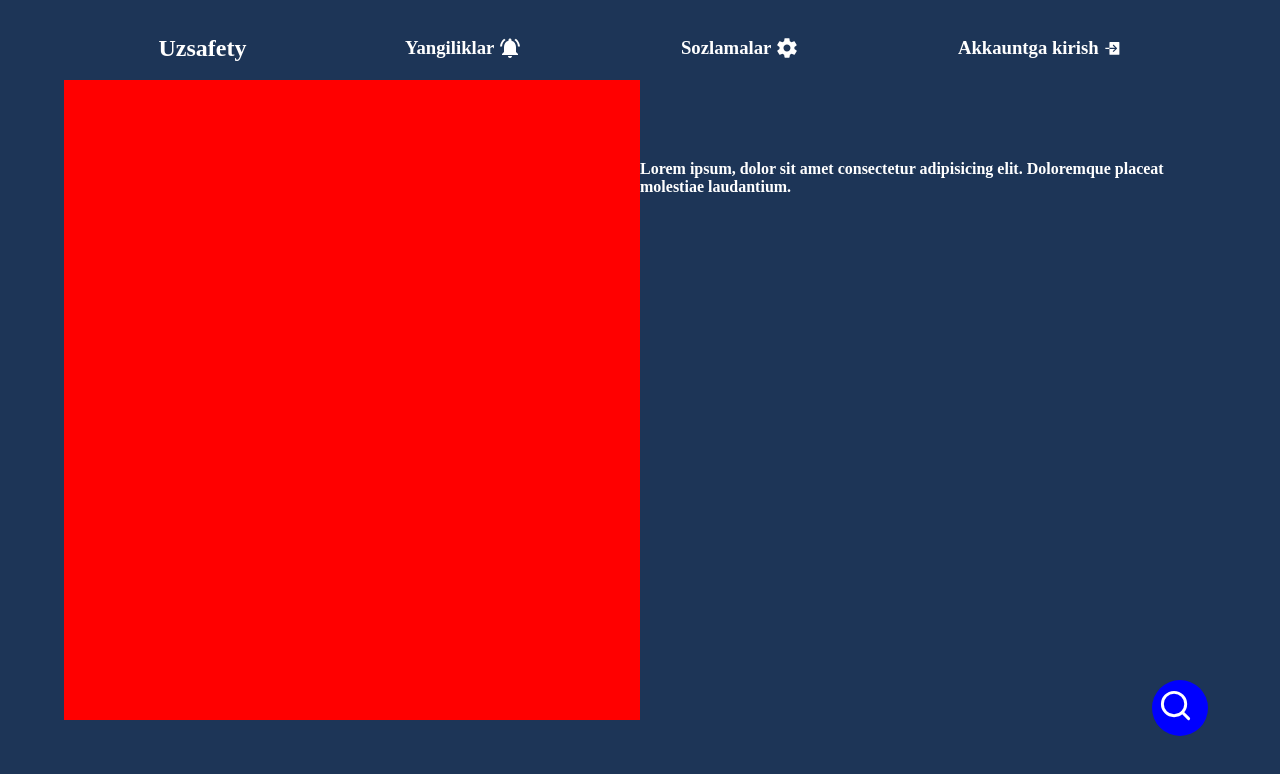
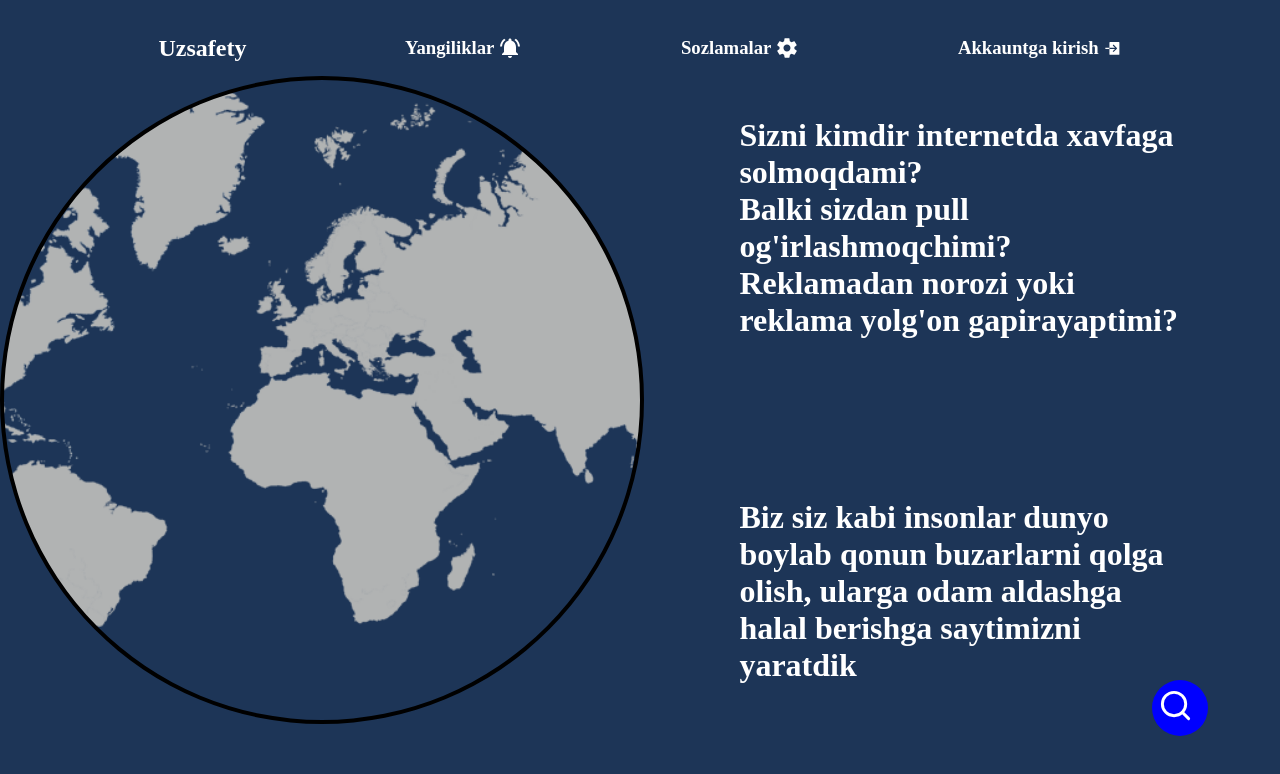
Before and after one commit to Ozodbek3/Cyber_Security, a React (Create React App) app: page / in a window 1280 px wide. Shown: the top 774 px of the page. Built offline with nearby package versions, Linux system fonts and the light colour scheme.

Commit message:
Section 1

```diff
--- a/src/components/Layout/BaseLayout.jsx
+++ b/src/components/Layout/BaseLayout.jsx
@@ -4,7 +4,7 @@ import styled from "styled-components";
 
 const Container = styled("div")`
   height: 100vh;
-  background-color: ${({ theme }) => theme.primary};
+  background-color: #1D3557;
 `;
 
 const ChildrenComponent = styled("div")`
--- a/src/containers/HomePage/HomeContainer.jsx
+++ b/src/containers/HomePage/HomeContainer.jsx
@@ -1,14 +1,15 @@
 import styled from "styled-components";
 import { useState } from "react";
 import { useNavigate } from "react-router-dom";
+import {keyframes} from "styled-components";
 import { Search } from "react-feather";
 import { RxCross2 } from "react-icons/rx";
-import responses from "./components/responses.json";
+import Double from "../../utils/world.png"
 
 const Container = styled.div`
   display: flex;
   flex-direction: column;
-  background-color: ${({ theme }) => theme.primary};
+  background-color: #1D3557;
 `;
 const Invisible = styled("div")`
   position: fixed;
@@ -61,6 +62,13 @@ const Button = styled("div")`
   margin: 0 2%;
   background-color: red;
 `;
+const TextCon = styled.div`
+  display: flex;
+  flex-direction: column;
+  align-items: center;
+  gap: 10rem;
+  width: 50%;
+`
 const Circle = styled("div")`
   position: fixed;
   cursor: pointer;
@@ -72,15 +80,30 @@ const Circle = styled("div")`
   background-color: blue;
 `;
 const Sec1_text = styled.div`
+
   height: 60%;
-  width: 45%;
+  width: 70%;
   color: white;
+  `;
+  const GlobeAnimation = keyframes`
+    from{
+      background-position: 0 0;
+    }
+    to{
+      background-position: 100% 100%;
+    }
+  `
+const Sec1_photo = styled.div`
+  position: relative;
+  height: 80%;
+  width: 50%;
+  border: 4px solid black;
+  border-radius: 100%;
+  background-size: cover;
+  animation: rotate 20s linear infinite, ${GlobeAnimation} 10s linear infinite;
+  background-image: url(${Double});
 `;
-const Sec1_photo = styled.video`
-  height: 80%;
-  width: 45%;
-  background-color: red;
-`;
+
 const HomeContainer = ({ theme }) => {
   const [open, setOpen] = useState(false);
   const [width, setWidth] = useState("7vh");
@@ -119,12 +142,25 @@ const HomeContainer = ({ theme }) => {
       <Invisible onClick={invisible} />
       <Section>
         <Sec1_photo></Sec1_photo>
-        <Sec1_text>
-          <h4>
-            Lorem ipsum, dolor sit amet consectetur adipisicing elit. Doloremque
-            placeat molestiae laudantium.
-          </h4>
-        </Sec1_text>
+        <TextCon>
+            <Sec1_text>
+              <h1>
+                Sizni kimdir internetda xavfaga solmoqdami?
+              </h1>
+              <h1>
+                Balki sizdan pull og'irlashmoqchimi?
+              </h1>
+              <h1>
+                Reklamadan norozi yoki reklama yolg'on gapirayaptimi?
+              </h1>
+            </Sec1_text>
+
+            <Sec1_text>
+              <h1>
+                Biz siz kabi insonlar dunyo boylab qonun buzarlarni qolga olish, ularga odam aldashga halal berishga saytimizni yaratdik
+              </h1>
+            </Sec1_text>
+        </TextCon>
       </Section>
 
       <Section>2</Section>
```
Also changed, not shown: src/utils/world.png (added).
